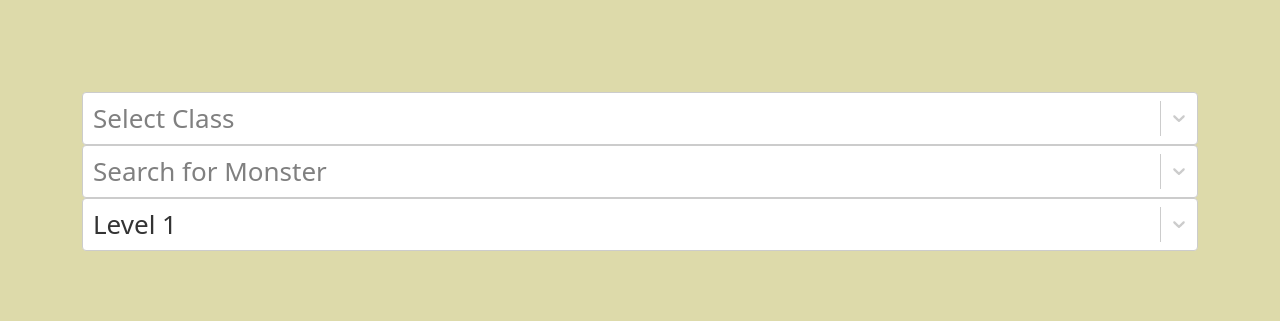
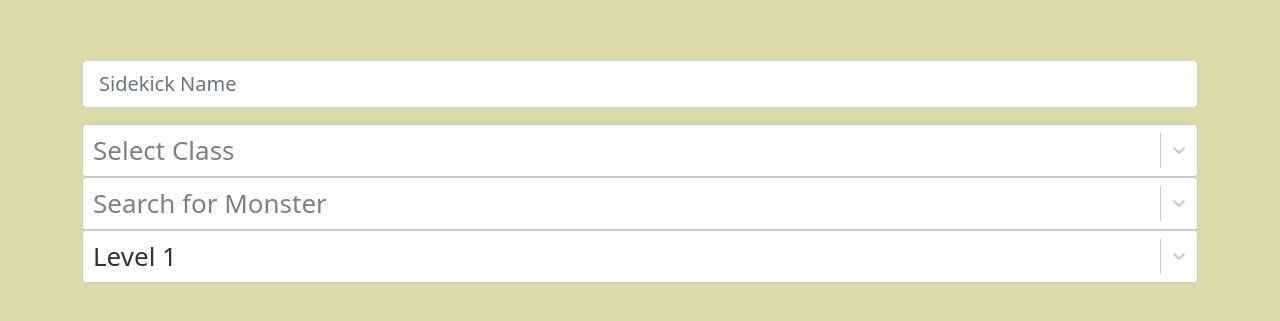
Before and after one commit to AlejandroSotoCastro/Sidekick-Frontend, a React (Create React App) app: page /creator in a window 1280 px wide. Shown: the part 293-614 px from the top of the page. Built offline with nearby package versions, Linux system fonts and the light colour scheme; no server answers.

Commit message:
added character name and its redux part

```diff
--- a/src/Pages/CreatorPage.js
+++ b/src/Pages/CreatorPage.js
@@ -4,6 +4,8 @@ import { useSelector, useDispatch } from "react-redux";
 /**IMPORT BOOTSTRAP & REACT-SELECT*/
 import Select from "react-select";
 import Container from "react-bootstrap/Container";
+import InputGroup from "react-bootstrap/InputGroup";
+import FormControl from "react-bootstrap/FormControl";
 
 /**IMPORT COMPONENTS */
 import Statblock from "../components/Statblock";
@@ -11,7 +13,12 @@ import Editor from "../components/Editor/Editor";
 
 /**IMPORT ACTIONS */
 import { fetchListOfMonsters } from "../store/monsters/actions";
-import { fetchMonster, pickLevel, pickClass } from "../store/sidekick/actions";
+import {
+  fetchMonster,
+  pickLevel,
+  pickClass,
+  pickName,
+} from "../store/sidekick/actions";
 
 /**IMPORT SELECTORS */
 import { selectMonsters } from "../store/monsters/selectors";
@@ -31,6 +38,14 @@ export default function CreatorPage() {
 
   return (
     <Container className="Statblock">
+      <InputGroup size="lg" className="mb-3">
+        <FormControl
+          placeholder="Sidekick Name"
+          aria-label="Sidekick Name"
+          aria-describedby="basic-addon1"
+          onChange={(event) => dispatch(pickName(event.target.value))}
+        />
+      </InputGroup>
       <Select
         placeholder="Select Class"
         onChange={(text) => dispatch(pickClass(text.value))}
--- a/src/components/Statblock.js
+++ b/src/components/Statblock.js
@@ -78,7 +78,7 @@ export default function Statblock() {
         <h2>Name: {sidekickName}</h2>
         <h2>Class: {cclass}</h2>
         <h2>Level: {level}</h2>
-        <h2>{name}</h2>
+        <h2>Base Monster: {name}</h2>
         <span>
           {size} {type} {subtype && `(${subtype})`} {alignment}
         </span>
--- a/src/store/sidekick/actions.js
+++ b/src/store/sidekick/actions.js
@@ -7,6 +7,7 @@ import { getStat } from "../../config/HelperFunctions";
 
 export const MONSTER_FETCHED = "MONSTER_FETCHED";
 export const SIDEKICK_PICKED = "SIDEKICK_PICKED";
+export const NAME_PICKED = "NAME_PICKED";
 export const LEVEL_PICKED = "LEVEL_PICKED";
 
 export const LVL1_APPLIED = "LVL1_APPLIED";
@@ -18,9 +19,14 @@ const monsterFetched = (monster) => ({
   payload: monster,
 });
 
-const classPicked = (sidekick) => ({
+const classPicked = (sidekick_class) => ({
   type: SIDEKICK_PICKED,
-  payload: sidekick,
+  payload: sidekick_class,
+});
+
+const namePicked = (sidekick_name) => ({
+  type: NAME_PICKED,
+  payload: sidekick_name,
 });
 
 const levelPicked = (level) => ({
@@ -54,6 +60,12 @@ export const fetchMonster = (monster_index) => {
 export const pickClass = (class_index) => {
   return (dispatch, getState) => {
     dispatch(classPicked(class_index));
+  };
+};
+
+export const pickName = (sidekick_name) => {
+  return (dispatch, getState) => {
+    dispatch(namePicked(sidekick_name));
   };
 };
 
--- a/src/store/sidekick/reducer.js
+++ b/src/store/sidekick/reducer.js
@@ -1,6 +1,7 @@
 import { MONSTER_FETCHED } from "./actions";
 import { SIDEKICK_PICKED } from "./actions";
 import { LEVEL_PICKED } from "./actions";
+import { NAME_PICKED } from "./actions";
 import { LVL1_APPLIED } from "./actions";
 import { LVL2_APPLIED } from "./actions";
 import { LVL3_APPLIED } from "./actions";
@@ -60,6 +61,8 @@ export default function reducer(state = initialState, { type, payload }) {
 
     case LEVEL_PICKED:
       return { ...state, level: payload };
+    case NAME_PICKED:
+      return { ...state, sidekickName: payload };
 
     case LVL1_APPLIED:
       const newState = {
```
